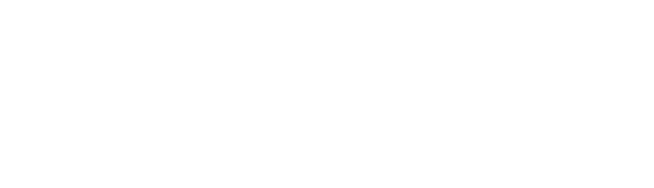
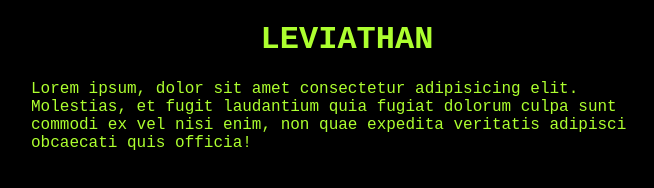
Before and after one commit to UlekUlek/leviathan.github.io, a plain HTML site: page index.html in a window 1280 px wide. Shown: the whole page, without its empty margins (293-947 px from the left). Drawn offline with Linux system fonts and the light colour scheme.

Commit message:
Add files via upload

```diff
--- a/index.html
+++ b/index.html
@@ -4,8 +4,12 @@
     <meta charset="UTF-8">
     <meta name="viewport" content="width=device-width, initial-scale=1.0">
     <title>LEVIATHAN CHARACTER CREATOR</title>
+    <link rel="stylesheet" href="style.css">
 </head>
 <body>
-
+    <h1>LEVIATHAN</h1>
+    <div id="main">
+        <p>Lorem ipsum, dolor sit amet consectetur adipisicing elit. Molestias, et fugit laudantium quia fugiat dolorum culpa sunt commodi ex vel nisi enim, non quae expedita veritatis adipisci obcaecati quis officia!</p>
+    </div>
 </body>
 </html>
--- a/style.css
+++ b/style.css
@@ -0,0 +1,19 @@
+
+
+
+body{
+    background-color: black;
+    color: greenyellow;
+    font-family:monospace;
+
+    font-size: large;
+}
+
+h1{
+    text-align: center;
+}
+
+#main{
+    margin: auto;
+    width: 50%;
+}
```
